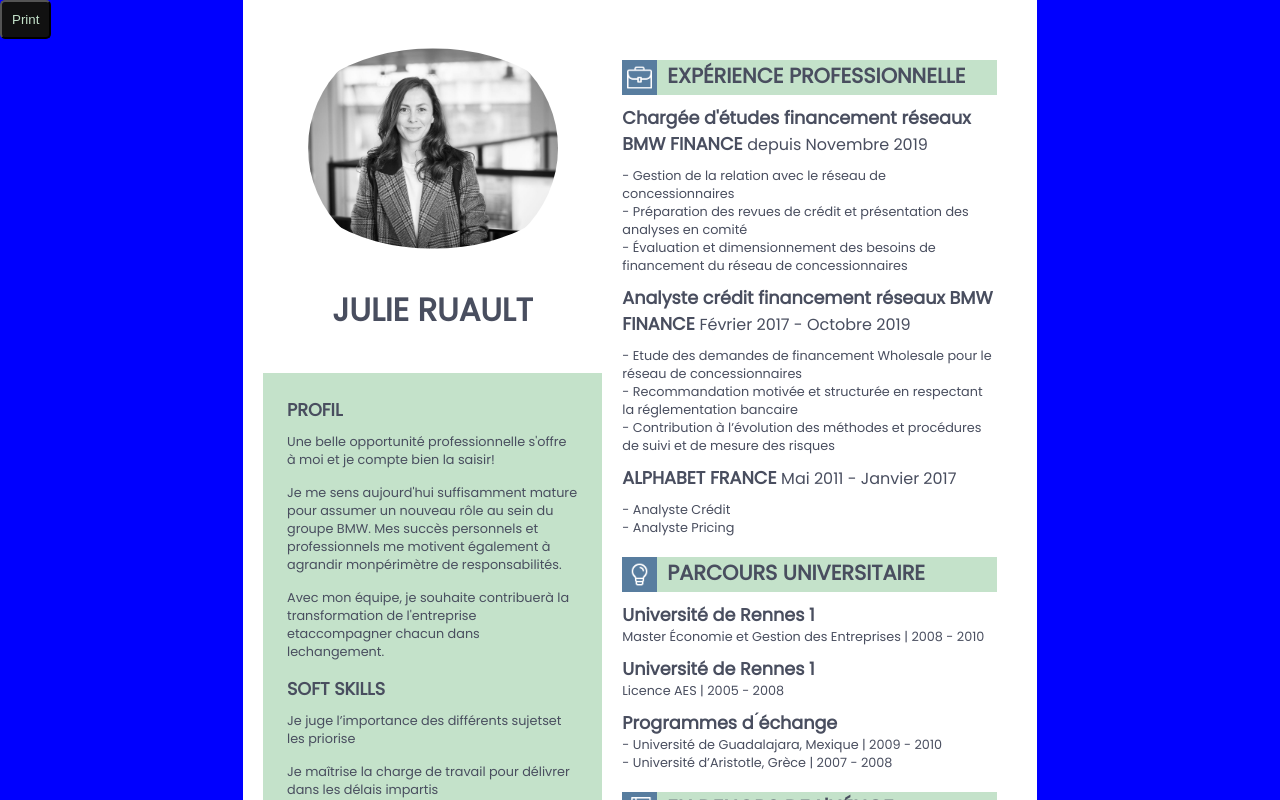
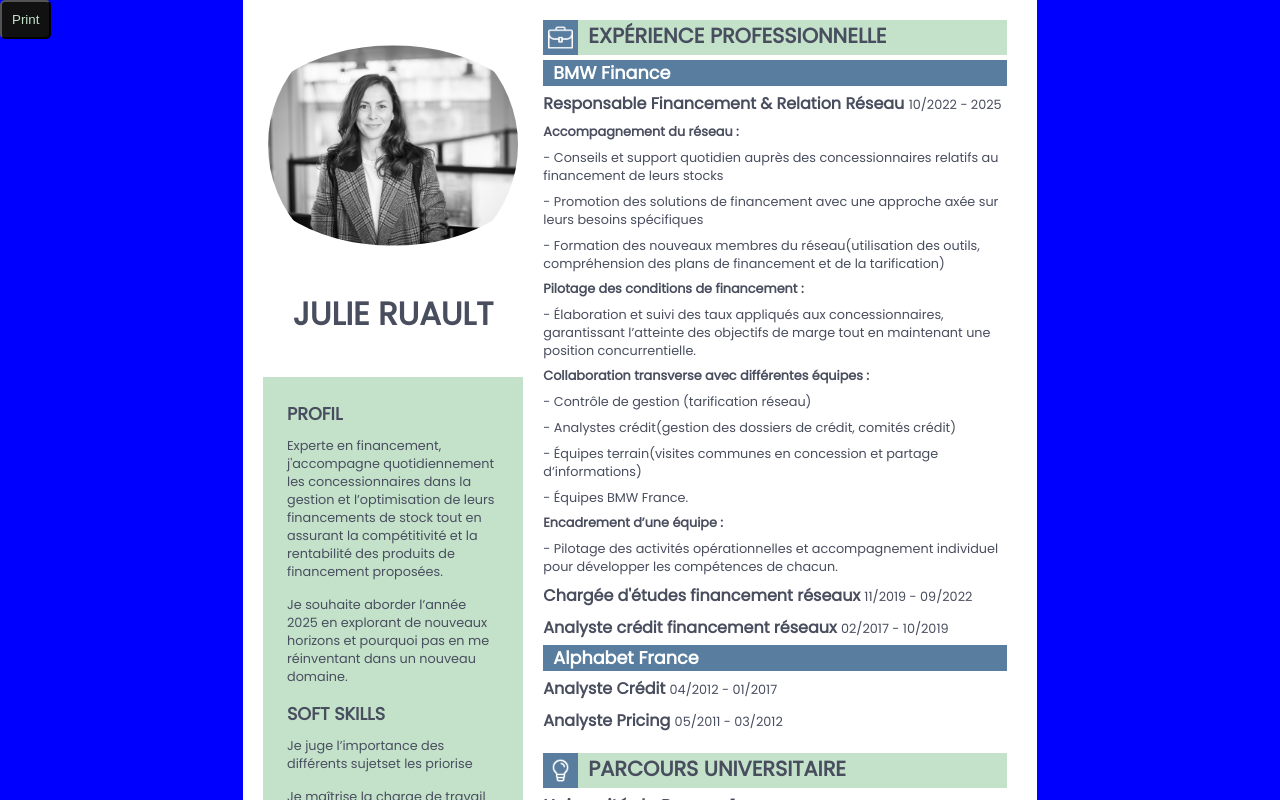
Before and after one commit to danielgonzalez0/20230804-CV2, a React (Create React App) app: page / in a window 1280 px wide. Shown: the top 800 px of the page. Built offline with nearby package versions, Linux system fonts and the light colour scheme.

Commit message:
mise a jour cv julie

```diff
--- a/src/components/main/Education.jsx
+++ b/src/components/main/Education.jsx
@@ -6,14 +6,11 @@ const experience = [
   {
     id: "par-1",
     title: "Université de Rennes 1",
-    sub: `Master Économie et Gestion des Entreprises | 2008 - 2010`,
+    desc: [`Master Économie et Gestion des Entreprises | 2008 - 2010`,
+      `Licence AES | 2005 - 2008`
+    ],
   }
   ,
-  {
-    id: "par-2",
-    title: "Université de Rennes 1",
-    sub: `Licence AES | 2005 - 2008`,
-  },
   {
     id: "par-3",
     title: "Programmes d ́échange",
--- a/src/components/main/Experience.jsx
+++ b/src/components/main/Experience.jsx
@@ -3,46 +3,117 @@ import Title from '../title/Title';
 import iconsrc from '../../assets/img/julie/valiseBBG.png';
 
 const Experience = () => {
-  const experience = [
+  const experience = [{
+    entreprise: "BMW Finance",
+    jobs: [
       {
         id: "exp-1",
-      title: "Chargée d'études financement réseaux BMW FINANCE",
-      sub: 'depuis Novembre 2019',
-      desc: [`Gestion de la relation avec le réseau de concessionnaires`, `Préparation des revues de crédit et présentation des analyses en comité`, `Évaluation et dimensionnement des besoins de financement du réseau de concessionnaires`]
+        title: "Responsable Financement & Relation Réseau",
+        sub: '10/2022 - 2025',
+        desc: [{
+          id: "desc-1",
+          descTitle: "Accompagnement du réseau :",
+          descSub: [
+            "Conseils et support quotidien auprès des concessionnaires relatifs au financement de leurs stocks",
+            "Promotion des solutions de financement avec une approche axée sur leurs besoins spécifiques",
+            "Formation des nouveaux membres du réseau(utilisation des outils, compréhension des plans de financement et de la tarification)"
+          ]
+        },
+        {
+          id: "desc-2",
+          descTitle: "Pilotage des conditions de financement :",
+          descSub: [
+            "Élaboration et suivi des taux appliqués aux concessionnaires, garantissant l’atteinte des objectifs de marge tout en maintenant une position concurrentielle.",
+
+          ]
+        },
+        {
+          id: "desc-3",
+          descTitle: "Collaboration transverse avec différentes équipes :",
+          descSub: [
+            "Contrôle de gestion (tarification réseau)",
+            "Analystes crédit(gestion des dossiers de crédit, comités crédit)",
+            "Équipes terrain(visites communes en concession et partage d’informations)",
+            "Équipes BMW France."
+          ]
+        },
+        {
+          id: "desc-4",
+          descTitle: "Encadrement d’une équipe :",
+          descSub: [
+            "Pilotage des activités opérationnelles et accompagnement individuel pour développer les compétences de chacun.",
+          ]
+        },
+        ],
+      },
+      {
+        id: "exp-2",
+        title: "Chargée d'études financement réseaux",
+        sub: '11/2019 - 09/2022',
       }
       ,
       {
-      id: "exp-2",
-      title: "Analyste crédit financement réseaux BMW FINANCE",
-      sub: 'Février 2017 - Octobre 2019 ',
-      desc: [`Etude des demandes de financement Wholesale pour le réseau de concessionnaires`, `Recommandation motivée et structurée en respectant la réglementation bancaire`, `Contribution à l’évolution des méthodes et procédures de suivi et de mesure des risques`]
+        id: "exp-3",
+        title: "Analyste crédit financement réseaux",
+        sub: '02/2017 - 10/2019 ',
+      },
+    ],
+  }, // end bmw
+  {
+    entreprise: "Alphabet France",
+    jobs: [
+      {
+        id: "exp-4",
+        title: "Analyste Crédit",
+        sub: '04/2012 - 01/2017',
       },
       {
-      id: "exp-3",
-      title: "ALPHABET FRANCE",
-      sub: 'Mai 2011 - Janvier 2017',
-      desc: [`Analyste Crédit`, `Analyste Pricing`]
+        id: "exp-5",
+        title: "Analyste Pricing",
+        sub: '05/2011 - 03/2012',
       },
+    ]
+  }]
 
-  ];
+
   return (
     <div className="experience">
       <Title title="Expérience professionnelle" iconSrc={iconsrc} />
       <div className="experience-container">
-        {experience.map((work) => (
+
+        {experience.map((entreprise, index) => (
           <>
-            <div className="experience-title" key={work.id}>
-              <h3>{work.title} </h3>
-              <span>{work.sub}</span>
+            <div className="experience-title" key={index}>
+              <h3>{entreprise.entreprise} </h3>
             </div>
-            <ul>
-              {work.desc.map((item, index) => (
-                <li key={`${work.id}${index}`}>- {item}</li>
+
+            <div className='job-container'>
+              {entreprise.jobs.map((job) => (
+                <>
+                  <div>
+                    <div className="experience-job-title" key={job.id}>{job.title}  <span>{job.sub}</span></div>
+                  </div>
+
+                  {job.desc ? job.desc.map((item, index) => (
+                    <ul key={`${item.id}${index}`}>
+                      <p>{item.descTitle}</p>
+                      {item.descSub.map((item, index) => (
+                        <li key={`${item.id}${index}`}>- {item}</li>
                       ))}
                     </ul>
+                  )) : null}
+
+
                 </>
+              ))}
+            </div>
+          </>
+        ))}
 
-        ))}
+
+
+
+
       </div>
     </div>
   );
--- a/src/components/main/Hobbies.jsx
+++ b/src/components/main/Hobbies.jsx
@@ -5,15 +5,9 @@ import Title from '../title/Title';
 const hobbies = [
   {
     id: "hob-1",
-    title: "sport",
-    desc: [`Pratique du Muay-Thaï, une vraie bouffée d'oxygène 3 fois par semaine. Ce sport de combat demande de la rigueur et de
-l'autodiscipline.`],
+    title: "",
+    desc: [`Depuis 2022, je cultive l’autodiscipline, la détermination et la gestion du stress avec la pratique de la course à pied et du trail. Des qualités qui nourrissent également mon quotidien professionnel. J’accroche quelques dossards dans l’année en me fixant des objectifs atteignables et progressifs, le plaisir doit rester l’essentiel.`],
   },
-  {
-    id: "hob-2",
-    title: "objectif",
-    desc: [`Objectif personnel 2022: Progresser en course à pied (endurance et vitesse). Cette discipline n'est clairement pas mon sport de prédilection. Le challenge va être d'autant plus important mais le succès d'autant plus savouré.`, `Je me fixe des objectifs atteignables, progressifs : Une 1ère course en Juin, la course Royale au château de Versailles (15KM). Un semi en Septembre.`],
-  }
 ];
 
 const Hobbies = () => {
--- a/src/components/main/_main.scss
+++ b/src/components/main/_main.scss
@@ -1,6 +1,6 @@
-.main{
-  padding: 20px;
-  padding-top: 40px;
+.main {
+  padding: 10px;
+  padding-top: 10px;
 }
 
 .experience-container,
@@ -20,15 +20,47 @@
 }
 
 .experience-title,
-.education-title, .hobbies-title {
-  margin: 10px 0;
+.education-title,
+.hobbies-title {
+  margin: 5px 0;
+}
+
+.experience-title{
+  color: white;
+  background-color: $color-secondary;
+  padding: 0 10px;
+}
+
+.experience-job-title {
+  font-size: $h4-font-size;
+  font-weight: bold;
+}
+
+.job-container {
+  display: flex;
+  flex-direction: column;
+  gap: 7px;
+  span {
+    font-size: $h5-font-size;
+    font-weight: 100;
+  }
+
+  ul {
+    display: flex;
+    flex-direction: column;
+    gap: 8px;
+    p {
+      font-weight: bold;
+    }
+  }
 }
 
 .education-container {
   h3 {
     display: block;
   }
-  li, span{
+  li,
+  span {
     font-size: $h5-font-size;
   }
 }
--- a/src/components/sidebar/Contact.jsx
+++ b/src/components/sidebar/Contact.jsx
@@ -4,9 +4,8 @@ import mailsrc from '../../assets/img/julie/emailB.png';
 import adressesrc from '../../assets/img/julie/adresseB.png';
 
 const profil = [{
-  id: "profil-1", text: `Une belle opportunité professionnelle s'offre à moi et je compte bien la saisir!`},
-  {id: "profil-2", text: `Je me sens aujourd'hui suffisamment mature pour assumer un nouveau rôle au sein du groupe BMW. Mes succès personnels et professionnels me motivent également à agrandir monpérimètre de responsabilités.`},
-  { id: "profil-3", text: `Avec mon équipe, je souhaite contribuerà la transformation de l'entreprise etaccompagner chacun dans lechangement.` }
+  id: "profil-1", text: `Experte en financement, j'accompagne quotidiennement les concessionnaires dans la gestion et l’optimisation de leurs financements de stock tout en assurant la compétitivité et la rentabilité des produits de financement proposées.`},
+  { id: "profil-2", text: `Je souhaite aborder l’année 2025 en explorant de nouveaux horizons et pourquoi pas en me réinventant dans un nouveau domaine.`},
 ];
 const softskills = [{
   id: "soft-1", text: `Je juge l’importance des différents sujetset les priorise`},
--- a/src/styles/_settings.scss
+++ b/src/styles/_settings.scss
@@ -80,16 +80,17 @@ a:visited {
   display: flex;
   position: relative;
   .app-wrapper {
-    padding: 20px;
+    padding:  10px 20px;
     width: 100%;
     background: $white1;
     display: flex;
+    gap: 10px;
     .main {
-      width: 55%;
+      width: 65%;
       background-color: $white1;
     }
     .sidebar {
-      width: 45%;
+      width: 35%;
       display: flex;
       flex-direction: column;
       align-items: center;
```
Lines whose indentation alone changed are shown as unchanged.
